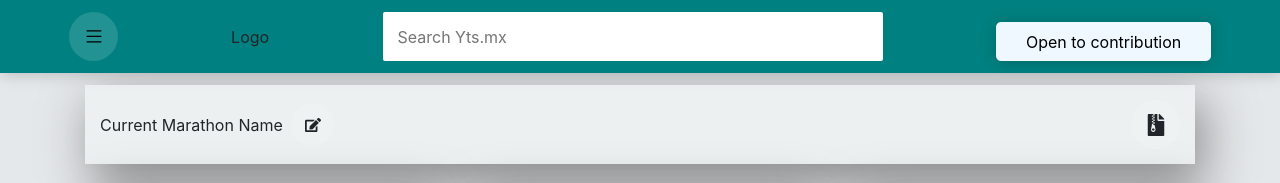
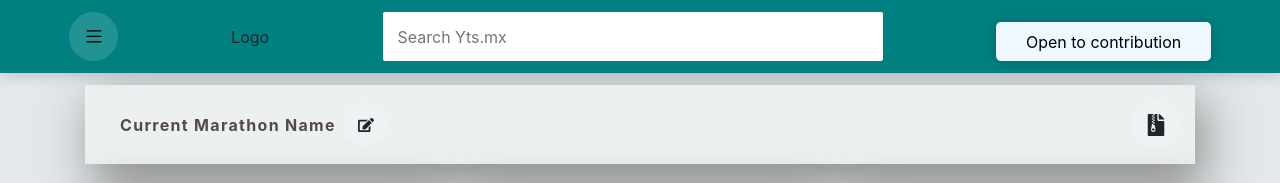
Before and after one commit to Sandip-Z/movies, a React (Create React App) app: page / in a window 1280 px wide. Both pictures are taken after typing "name@example.com", "Sample123" into the empty fields and a click on the input "Login". Shown: the top 183 px of the page. Built offline with nearby package versions, Linux system fonts and the light colour scheme.

Commit message:
[fix] sidebar navigation styling

```diff
--- a/src/components/Body/MarathonHeader.js
+++ b/src/components/Body/MarathonHeader.js
@@ -36,7 +36,7 @@ const MarathonHeader = () => {
     <div className="d-flex justify-content-between marathon-header">
       <p className="d-flex align-items-center">
         {!editMarathonName ? (
-          <span className="mr-2">{currentMarathonName}</span>
+          <span className="mr-2 marathon-title">{currentMarathonName}</span>
         ) : (
           <>
             <input
@@ -58,7 +58,12 @@ const MarathonHeader = () => {
         <span>
           {!editMarathonName && (
             <Icon
-              component={<FaEdit onClick={() => setEditMarathonName(true)} />}
+              component={
+                <FaEdit
+                  onClick={() => setEditMarathonName(true)}
+                  title="Edit Name"
+                />
+              }
             />
           )}
         </span>
--- a/src/components/SideNavbar/SidebarMenu.js
+++ b/src/components/SideNavbar/SidebarMenu.js
@@ -5,16 +5,28 @@ import { AiFillDashboard, AiOutlineLogout } from "react-icons/ai";
 import { RiRunFill, RiProfileFill } from "react-icons/ri";
 
 const userInformation = [
-  { name: "Profile", icon: <RiProfileFill />, href: "/profile" },
+  {
+    name: "Profile",
+    icon: <RiProfileFill style={{ margin: "auto 0" }} />,
+    href: "/profile",
+  },
   // { name: "Logout", icon: <AiOutlineLogout />, href: "/logout" },
 ];
 
 const menus = [
-  { name: "Dashboard", icon: <AiFillDashboard />, href: "/dashboard" },
-  { name: "Current Marathon", icon: <RiRunFill />, href: "/" },
+  {
+    name: "Dashboard",
+    icon: <AiFillDashboard style={{ margin: "auto 0" }} />,
+    href: "/dashboard",
+  },
+  {
+    name: "Current Marathon",
+    icon: <RiRunFill style={{ margin: "auto 0" }} />,
+    href: "/",
+  },
   {
     name: "Recommendation List",
-    icon: <BsViewList />,
+    icon: <BsViewList style={{ margin: "auto 0" }} />,
     href: "/recommendations",
   },
 ];
@@ -80,8 +92,10 @@ const SidebarMenu = () => {
       <ul className="sidebar-navbar__menu--list pt-2">
         {memoizedUserInformation}
         <li onClick={handleLogOut}>
-          <AiOutlineLogout />
-          <span className="mx-2">Logout</span>
+          <AiOutlineLogout style={{ margin: "auto 0" }} />
+          <span className="mx-2">
+            <a>Logout</a>
+          </span>
         </li>
       </ul>
     </div>
--- a/src/components/SideNavbar/sidebarmenu.css
+++ b/src/components/SideNavbar/sidebarmenu.css
@@ -19,13 +19,22 @@
 }
 
 .sidebar-navbar__menu--list li {
-  padding: 15px;
+  padding: 0 0 0 15px;
   cursor: pointer;
+  display: flex;
+}
+
+.sidebar-navbar__menu--list span {
+  width: 100%;
 }
 
 .sidebar-navbar__menu--list li a {
   text-decoration: none;
   color: black;
+  width: 100%;
+  display: inline-block;
+  padding: 15px;
+  padding-left: 0px;
 }
 
 .sidebar-navbar__menu--list li:hover {
@@ -41,6 +50,7 @@
   color: grey;
   font-style: italic;
   cursor: text;
+  padding: 15px;
 }
 
 .sidebar-navbar__menu--list li.no-item:hover {
--- a/src/index.css
+++ b/src/index.css
@@ -383,4 +383,12 @@ form.login-form section input {
   padding-bottom: 0px;
   border: 0px;
   border-bottom: 1px solid grey;
+  background-color: inherit;
 }
+
+.marathon-title {
+  margin-left: 20px;
+  font-weight: bold;
+  letter-spacing: 1.3px;
+  color: #534a4a;
+}
```
